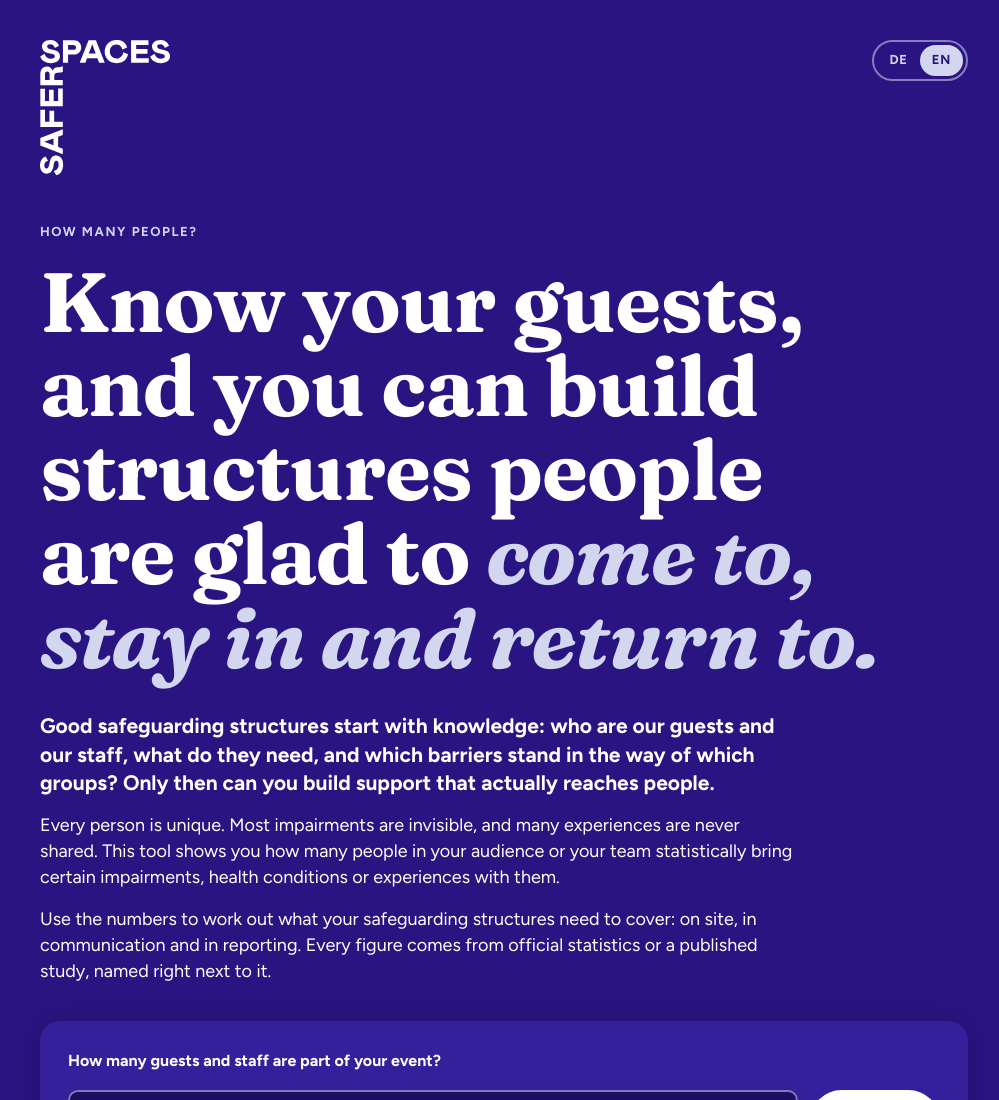
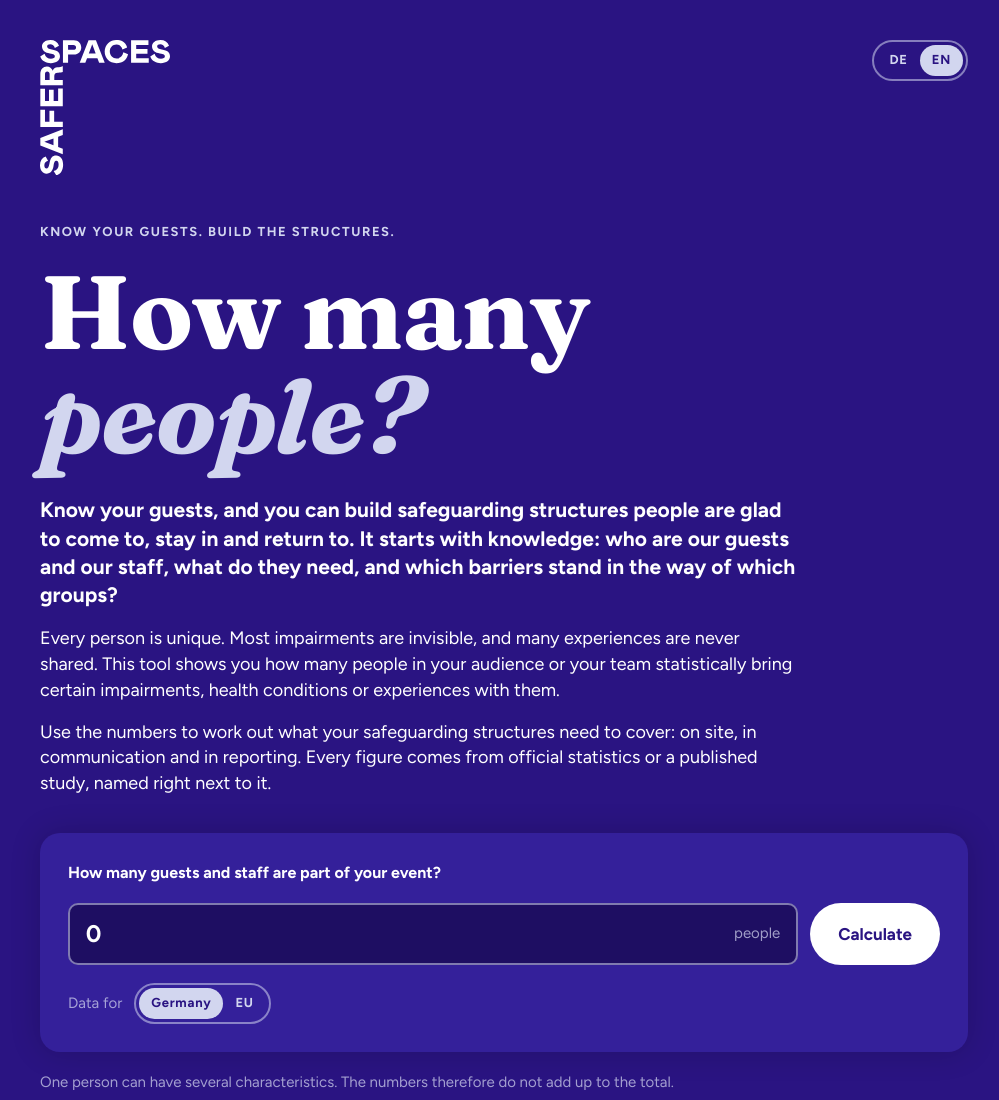
Before and after one commit to leah-1Q84/wie-viele-menschen, a plain HTML site: page index.html in a window 1280 px wide. Shown: the top 1100 px of the page, without its empty margins (136-1135 px from the left). Drawn offline with Linux system fonts and the light colour scheme; a web font is replaced by a local one.

Commit message:
Headline wieder „Wie viele Menschen?“, Leitsatz in die Subline
Co-Authored-By: Claude Fable 5.1 <noreply@anthropic.com>
Claude-Session: https://claude.ai/code/session_01RbpeLH4kSLtqJkgwUs52WK

```diff
--- a/index.html
+++ b/index.html
@@ -58,7 +58,7 @@ a{color:var(--lilac)}
 .seg button[aria-pressed="true"]{background:var(--lilac);color:var(--bg)}
 
 /* hero */
-h1{font-family:var(--display);font-weight:700;font-size:clamp(44px,7.2vw,84px);line-height:1;letter-spacing:-.01em;color:#FFFFFF;margin:0 0 32px;max-width:16ch;text-wrap:balance}
+h1{font-family:var(--display);font-weight:700;font-size:clamp(56px,10vw,104px);line-height:1;letter-spacing:-.01em;color:#FFFFFF;margin:0 0 28px;text-wrap:balance}
 h1 em{font-style:italic;color:var(--lilac)}
 .lead{max-width:66ch;display:grid;gap:16px;margin:0 0 36px}
 .lead p{margin:0}
@@ -215,9 +215,9 @@ footer .mail{font-weight:700;color:#FFFFFF}
   var T = {
     de: {
       title: "Wie viele Menschen?",
-      heroEyebrow: "Wie viele Menschen?",
-      h1: "Wer seine Gäste kennt, schafft Strukturen, in denen Menschen gerne <em>kommen, bleiben und wiederkommen.</em>",
-      lead1: "Gute Schutzstrukturen beginnen mit Wissen: Wer sind unsere Gäste und Mitarbeitenden, welchen Bedarf bringen sie mit, und welche Hürden stehen welcher Gruppe im Weg? Erst dann lassen sich Angebote bauen, die wirklich ankommen.",
+      heroEyebrow: "Gäste kennen. Strukturen schaffen.",
+      h1: "Wie viele <em>Menschen?</em>",
+      lead1: "Wer seine Gäste kennt, schafft Schutzstrukturen, in denen Menschen gerne kommen, bleiben und wiederkommen. Das beginnt mit Wissen: Wer sind unsere Gäste und Mitarbeitenden, welchen Bedarf bringen sie mit, und welche Hürden stehen welcher Gruppe im Weg?",
       lead2: "Jeder Mensch ist einzigartig. Die meisten Beeinträchtigungen sieht man nicht, und viele Erfahrungen werden nie erzählt. Dieses Werkzeug zeigt dir, wie viele Menschen in deinem Publikum oder deinem Team statistisch bestimmte Beeinträchtigungen, Erkrankungen oder Erfahrungen mitbringen.",
       lead3: "Daraus kannst du ableiten, was deine Safeguarding-Strukturen abdecken sollten: vor Ort, in der Kommunikation und beim Melden. Jede Zahl stammt aus einer amtlichen Statistik oder einer veröffentlichten Studie. Welche das ist, steht direkt dahinter.",
       calcLabel: "Wie viele Gäste und Mitarbeitende sind Teil deiner Veranstaltung?",
@@ -260,9 +260,9 @@ footer .mail{font-weight:700;color:#FFFFFF}
     },
     en: {
       title: "How many people?",
-      heroEyebrow: "How many people?",
-      h1: "Know your guests, and you can build structures people are glad to <em>come to, stay in and return to.</em>",
-      lead1: "Good safeguarding structures start with knowledge: who are our guests and our staff, what do they need, and which barriers stand in the way of which groups? Only then can you build support that actually reaches people.",
+      heroEyebrow: "Know your guests. Build the structures.",
+      h1: "How many <em>people?</em>",
+      lead1: "Know your guests, and you can build safeguarding structures people are glad to come to, stay in and return to. It starts with knowledge: who are our guests and our staff, what do they need, and which barriers stand in the way of which groups?",
       lead2: "Every person is unique. Most impairments are invisible, and many experiences are never shared. This tool shows you how many people in your audience or your team statistically bring certain impairments, health conditions or experiences with them.",
       lead3: "Use the numbers to work out what your safeguarding structures need to cover: on site, in communication and in reporting. Every figure comes from official statistics or a published study, named right next to it.",
       calcLabel: "How many guests and staff are part of your event?",
```
